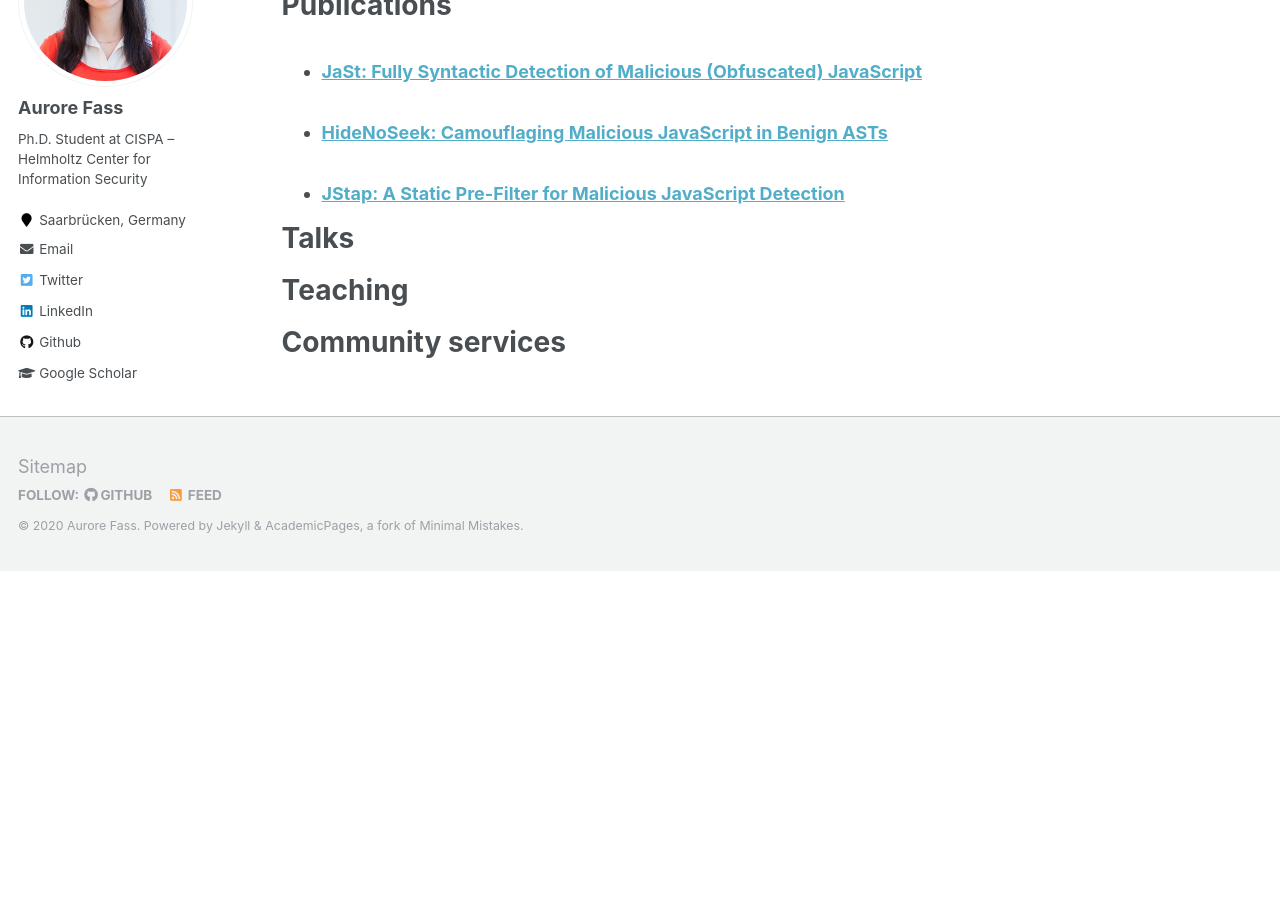
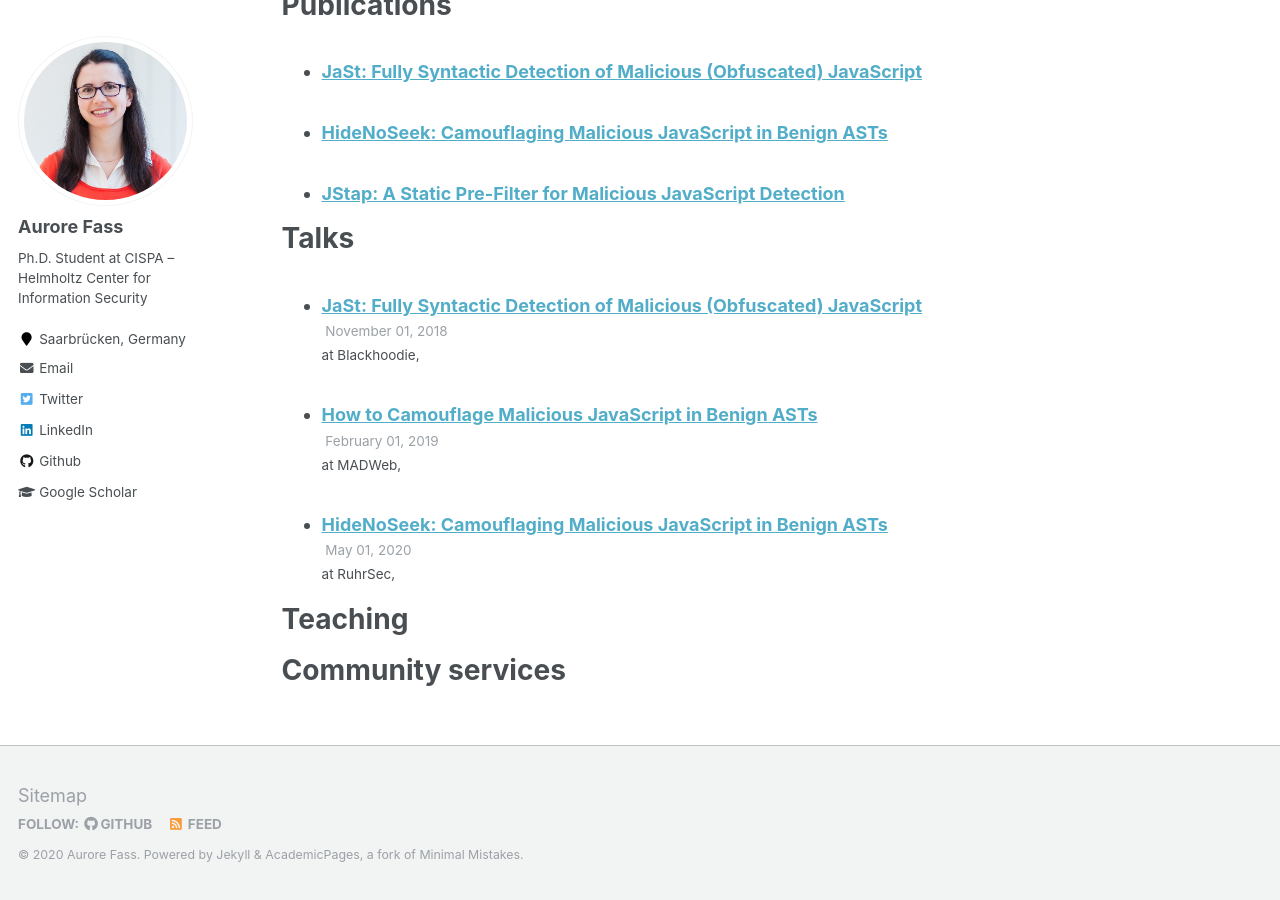
Before and after one commit to Aurore54F/aurore54f.github.io, a Jekyll site: the page built from _pages/cv.md, in a window 1280 px wide and 900 px high, scrolled down 548 px. Built offline with Jekyll 4.4.1, drawn with Linux system fonts in a browser that asks for light colours; before the commit the page ends 1119 px from its top, so only the background shows below that.

Commit message:
Added selected additional talks

```diff
--- a/_includes/archive-single.html
+++ b/_includes/archive-single.html
@@ -48,6 +48,9 @@
           {% if post.code %}
             <a href="{{ post.code }}" target="_blank" class="btn btn--success" role="button">Code</a>
           {% endif %}
+          {% if post.slideurl %}
+            <a href="{{ post.slideurl }}" target="_blank" class="btn btn--success" role="button">Slides</a>
+          {% endif %}
           {% if post.teaser %}
             <a href="{{ post.teaser }}" target="_blank" class="btn btn--success" role="button">1 min video</a>
           {% endif %}
--- /dev/null
+++ b/_talks/HideNoSeek.md
@@ -0,0 +1,12 @@
+---
+title: "How to Camouflage Malicious JavaScript in Benign ASTs"
+collection: talks
+permalink:
+excerpt: ''
+date: February 2019
+year: 2019
+authors: <b>Aurore Fass</b>
+venue: 'MADWeb'
+slideurl:
+citation:
+---
--- /dev/null
+++ b/_talks/HideNoSeek2.md
@@ -0,0 +1,12 @@
+---
+title: "HideNoSeek: Camouflaging Malicious JavaScript in Benign ASTs"
+collection: talks
+permalink:
+excerpt: ''
+date: May 2020
+year: 2020
+authors: <b>Aurore Fass</b>
+venue: 'RuhrSec'
+slideurl:
+citation:
+---
--- /dev/null
+++ b/_talks/JaSt.md
@@ -0,0 +1,12 @@
+---
+title: "JaSt: Fully Syntactic Detection of Malicious (Obfuscated) JavaScript"
+collection: talks
+permalink:
+excerpt: ''
+date: November 2018
+year: 2018
+authors: <b>Aurore Fass</b>
+venue: 'Blackhoodie'
+slideurl: 'https://blackhoodie.re/assets/archive/JaSt_blackhoodie.pdf'
+citation:
+---
```
Also changed, not shown: _includes/archive-single-talk.html (+8 -37 lines), _pages/publications.md (+17 -0 lines).
